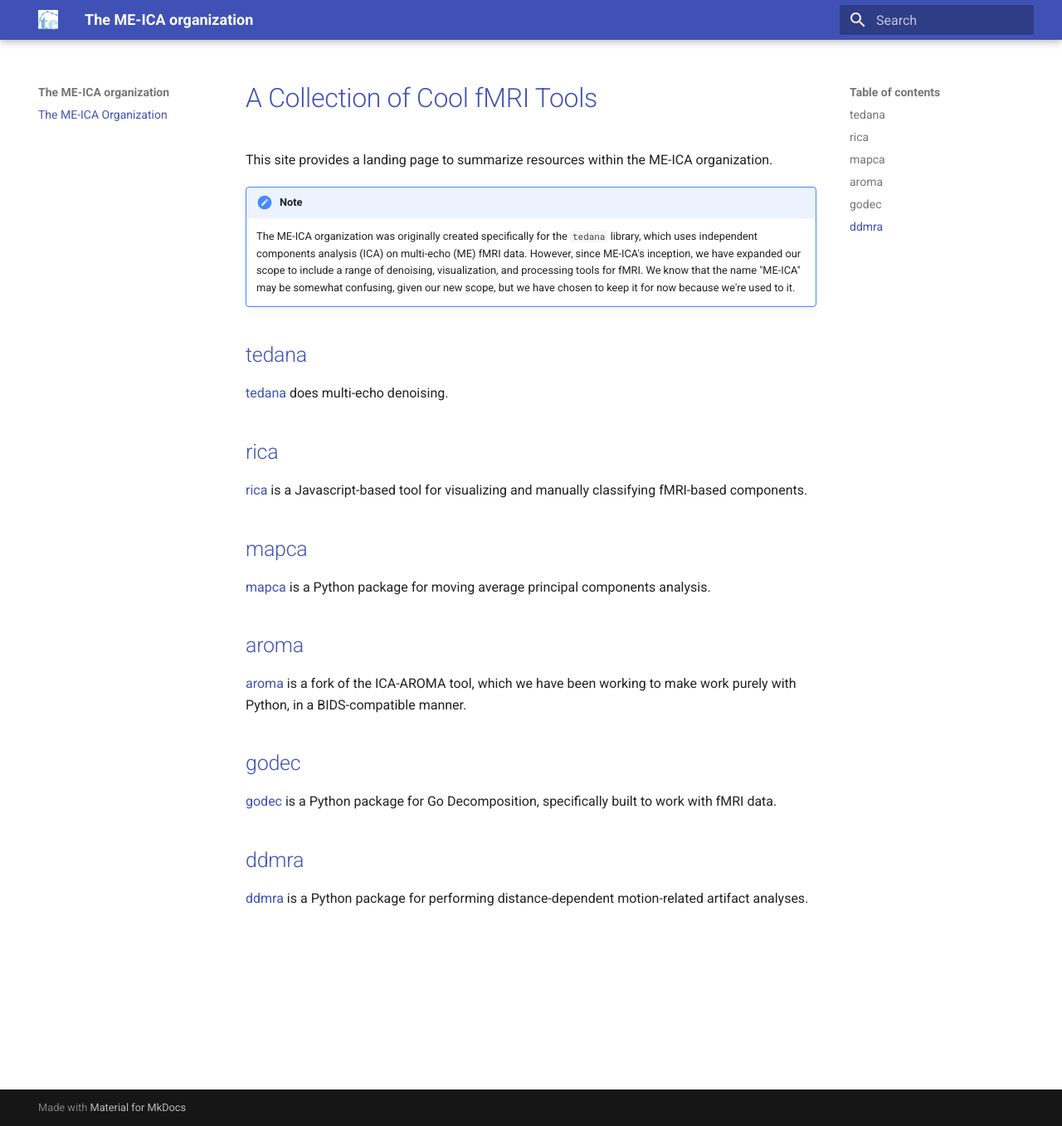
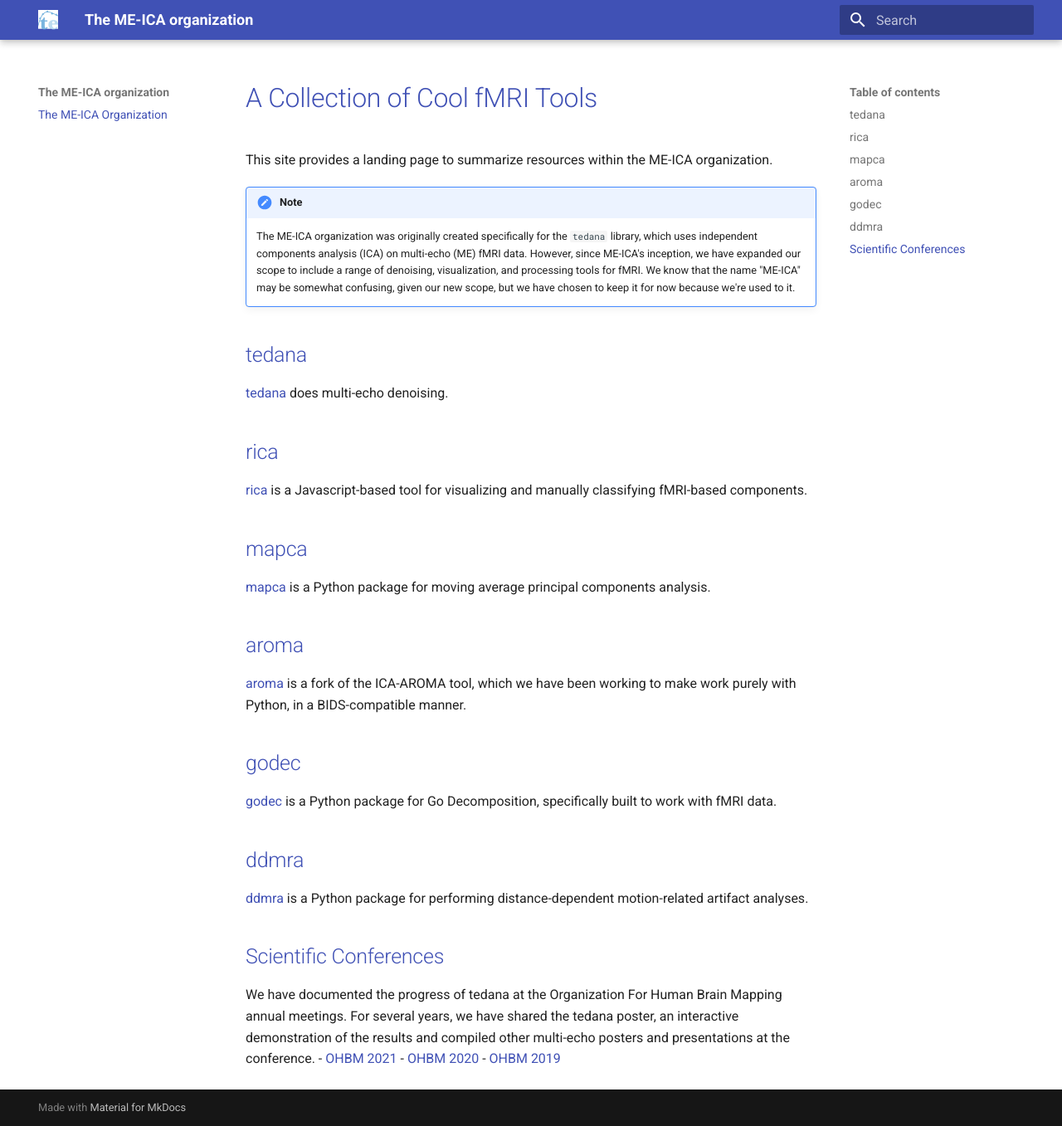
Before and after one commit to ME-ICA/me-ica.github.io, an MkDocs documentation site: the page built from docs/index.md, in a window 1280 px wide and 1357 px high. Shown: the whole window at 83% size. Built offline with MkDocs 1.6.1 and Material for MkDocs 9.7.7, drawn with Linux system fonts in a browser that asks for light colours.

Commit message:
added conference links

```diff
--- a/docs/index.md
+++ b/docs/index.md
@@ -40,6 +40,17 @@ This site provides a landing page to summarize resources within the ME-ICA organ
 
 [ddmra][] is a Python package for performing distance-dependent motion-related artifact analyses.
 
+
+## Scientific Conferences
+
+We have documented the progress of tedana at the Organization
+For Human Brain Mapping annual meetings. For several years,
+we have shared the tedana poster, an interactive demonstration of the results
+and compiled other multi-echo posters and presentations at the conference.
+- [OHBM 2021][]
+- [OHBM 2020][]
+- [OHBM 2019][]
+
 <!-- links -->
 [aroma]: https://github.com/ME-ICA/aroma
 [ddmra]: http://ddmra.readthedocs.io
@@ -47,3 +58,6 @@ This site provides a landing page to summarize resources within the ME-ICA organ
 [mapca]: https://github.com/ME-ICA/mapca
 [rica]: https://github.com/ME-ICA/rica
 [tedana]: https://tedana.readthedocs.io
+[OHBM 2021]: https://github.com/ME-ICA/ohbm-2021-multiecho
+[OHBM 2020]: https://github.com/ME-ICA/tedana-ohbm-2020
+[OHBM 2019]: https://github.com/ME-ICA/tedana-ohbm-2019
```
